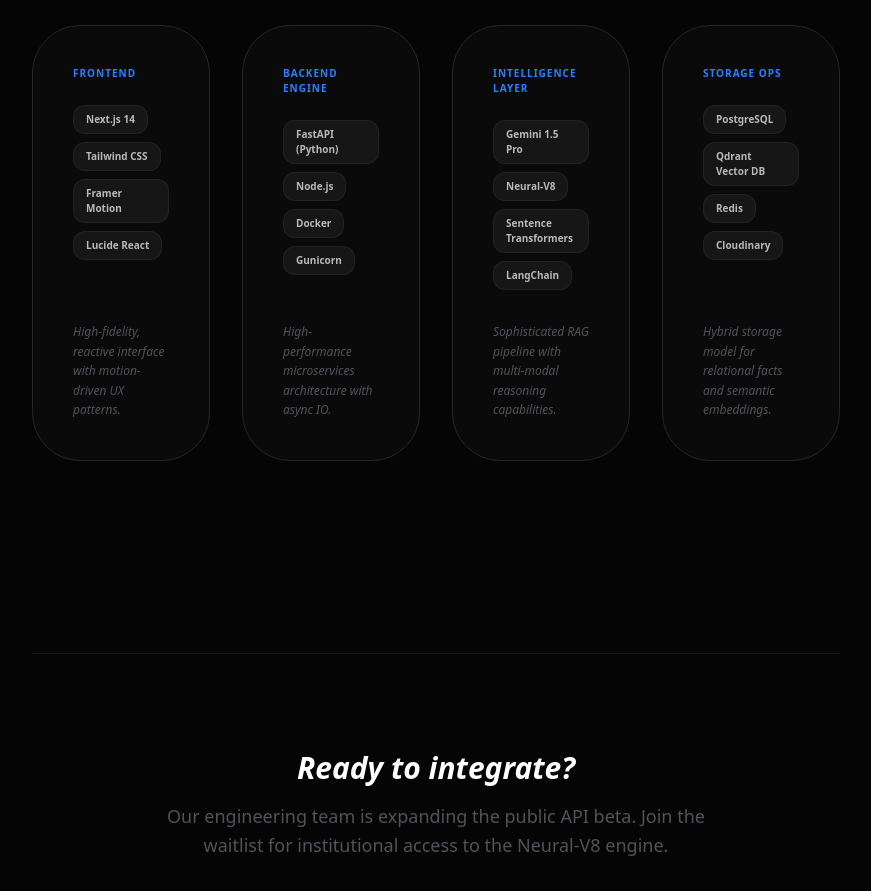
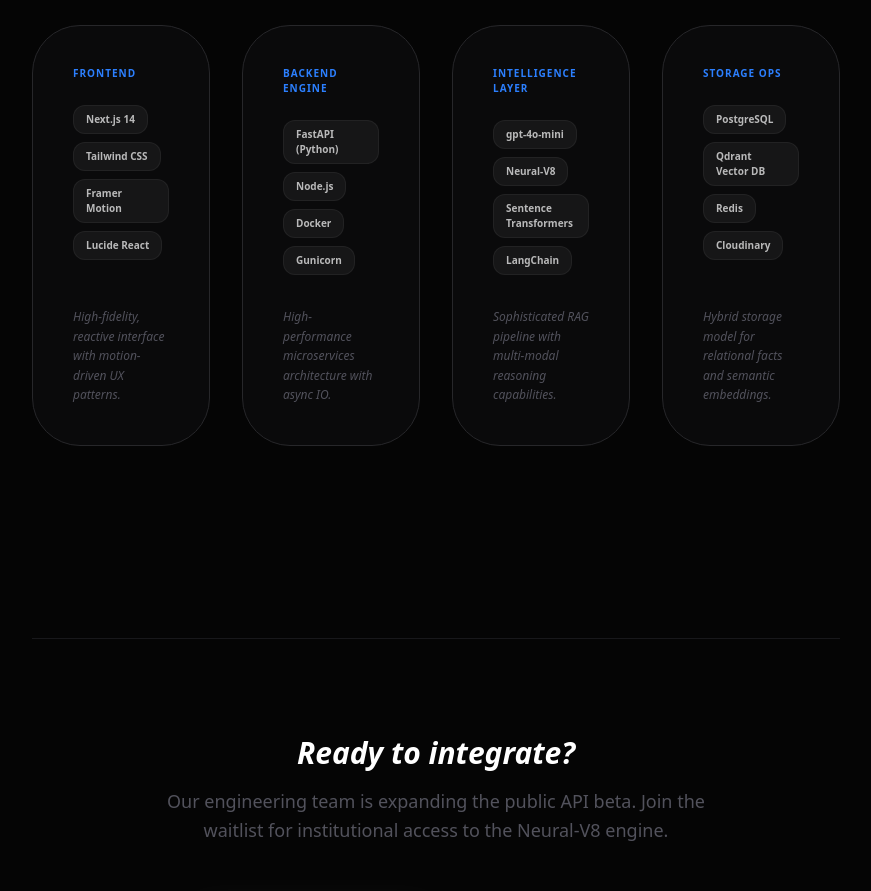
Before and after one commit to abhishekratnakar31/college-chatbot, a Next.js app in the folder web/: page /support/documentation in a window 1280 px wide. Shown: the part 4000-4891 px from the top of the page, without its empty margins (392-1263 px from the left). Built offline with nearby package versions, Linux system fonts and the light colour scheme; a web font is replaced by a local one.

Commit message:
chore: update intelligence layer tech stack from Gemini 1.5 Pro to gpt-4o-mini

```diff
--- a/web/app/support/documentation/page.tsx
+++ b/web/app/support/documentation/page.tsx
@@ -221,7 +221,7 @@
               },
               {
                 category: "Intelligence Layer",
-                techs: ["Gemini 1.5 Pro", "Neural-V8", "Sentence Transformers", "LangChain"],
+                techs: ["gpt-4o-mini", "Neural-V8", "Sentence Transformers", "LangChain"],
                 desc: "Sophisticated RAG pipeline with multi-modal reasoning capabilities."
               },
               {
```
